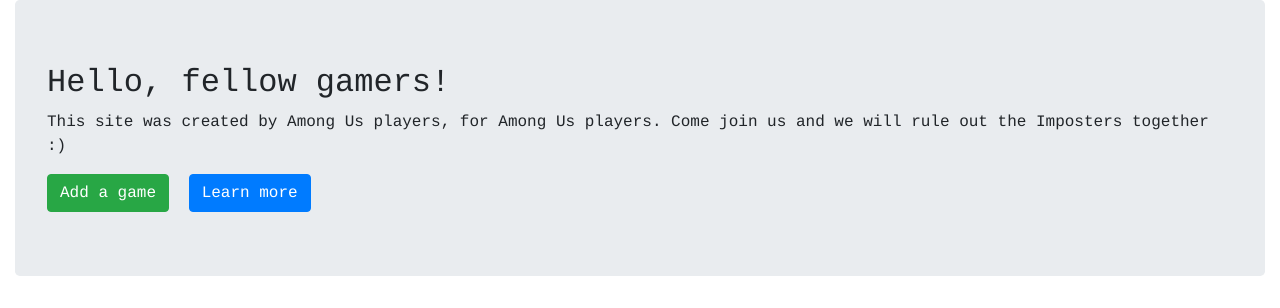
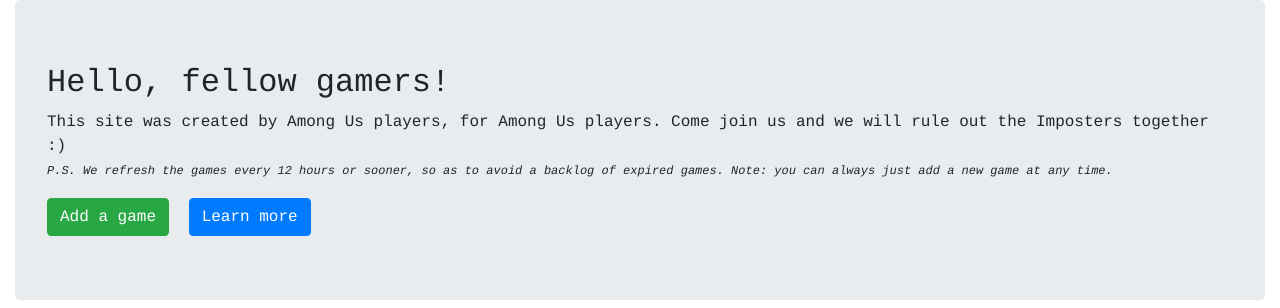
Before and after one commit to vladyslavnUA/amonguschat, a Django app: page / in a window 1280 px wide. Shown: the part 126-434 px from the top of the page. Run offline with Django 3.2, Linux system fonts and the light colour scheme; data that the repository does not hold is empty; some libraries are stand-ins or nearby versions.

Commit message:
home page

```diff
--- a/app/templates/app/home.html
+++ b/app/templates/app/home.html
@@ -189,7 +189,8 @@
                         Hello, fellow gamers!
                     </h2>
                     <p style="font-family: Courier;">
-                        This site was created by Among Us players, for Among Us players. Come join us and we will rule out the Imposters together :)
+                        This site was created by Among Us players, for Among Us players. Come join us and we will rule out the Imposters together :) <br>
+                        <i style="font-size: 12px;">P.S. We refresh the games every 12 hours or sooner, so as to avoid a backlog of expired games. Note: you can always just add a new game at any time.</i>
                     </p>
                     <!-- <small>Current active users: {{ countt }}</small> -->
                     <div>
@@ -244,7 +245,7 @@
                                 <p style="font-family: Courier;">{{forum.code}}</p>
                             </td>
                             <td>
-                                <p style="font-family: Courier;">{{forum.date_created}}</p>
+                                <p style="font-family: Courier;">{{forum.date_created | timesince}} ago, <br><i style="font-size: 12px;">({{ forum.date_created }})</i></p>
                             </td>
                             <!-- <div id="popup1" class="overlay">
                                 <div class="popup">
```
